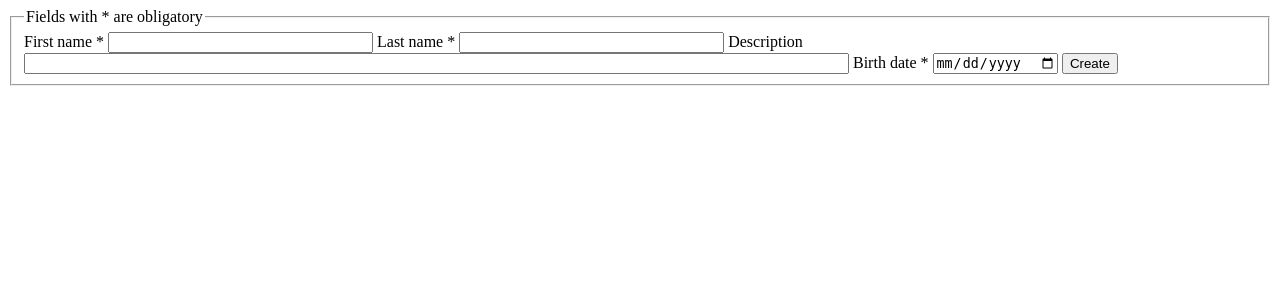
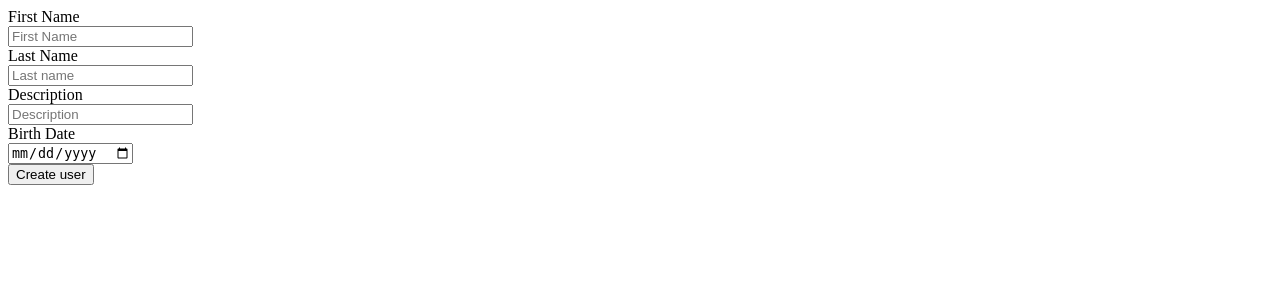
Before and after one commit to SmeagoIIum/django_mysql_docker, a Django app: page /register/ in a window 1280 px wide. Shown: the top 300 px of the page. Run offline with Django 3.2, Linux system fonts and the light colour scheme.

Commit message:
made form and user table prettier

```diff
--- a/django_mysql_docker/django_mysql_docker/urls.py
+++ b/django_mysql_docker/django_mysql_docker/urls.py
@@ -1,27 +1,7 @@
-"""django_mysql_docker URL Configuration
+from user import views as user_views
+from django.urls import path, include
+from rest_framework import routers
 
-The `urlpatterns` list routes URLs to views. For more information please see:
-    https://docs.djangoproject.com/en/3.2/topics/http/urls/
-Examples:
-Function views
-    1. Add an import:  from my_app import views
-    2. Add a URL to urlpatterns:  path('', views.home, name='home')
-Class-based views
-    1. Add an import:  from other_app.views import Home
-    2. Add a URL to urlpatterns:  path('', Home.as_view(), name='home')
-Including another URLconf
-    1. Import the include() function: from django.urls import include, path
-    2. Add a URL to urlpatterns:  path('blog/', include('blog.urls'))
-"""
-
-from django.contrib import admin
-from django.urls import path, include
-
-import opinion_ate
-from user import views as user_views
-from django.urls import include, path
-from rest_framework import routers
-from opinion_ate import views as opinion_ate_views
 from user.views import UserListView
 
 router = routers.DefaultRouter()
@@ -30,6 +10,6 @@ router = routers.DefaultRouter()
 urlpatterns = [
     # path('admin/', admin.site.urls),
     # path('', include('user.urls')),
-    path("users/", UserListView.as_view()),
+    path('', UserListView.as_view()),
     path('register/', user_views.register, name="register")
 ]
--- a/django_mysql_docker/user/forms.py
+++ b/django_mysql_docker/user/forms.py
@@ -1,9 +1,33 @@
-from django.forms import ModelForm
+from django.forms import ModelForm, TextInput, DateInput
 from django import forms
 from .models import User
 
 
 class UserForm(forms.ModelForm):
+
     class Meta:
         model = User
-        fields = '__all__'
+        fields = ['first_name', 'last_name', 'description', 'birth_date']
+        widgets = {
+            'first_name': TextInput(attrs={
+                'class': "form-control",
+                'style': 'max-width: 300px;',
+                'placeholder': 'First Name'
+                }),
+            'last_name': TextInput(attrs={
+                'class': "form-control",
+                'style': 'max-width: 300px;',
+                'placeholder': 'Last name'
+                }),
+            'description': TextInput(attrs={
+                'class': "form-control",
+                'style': 'max-width: 300px;',
+                'placeholder': 'Description'
+            }),
+            'birth_date': DateInput(attrs={
+                'class': "form-control",
+                'style': 'max-width: 300px;',
+                'placeholder': 'Birth date',
+                'type': 'date'
+            }),
+        }
--- a/django_mysql_docker/user/models.py
+++ b/django_mysql_docker/user/models.py
@@ -6,5 +6,5 @@ class User(models.Model):
     first_name = models.TextField()
     last_name = models.TextField()
     description = models.TextField()
-    birth_date = models.DateTimeField()
+    birth_date = models.DateField()
     objects = models.Manager()
--- a/django_mysql_docker/user/tables.py
+++ b/django_mysql_docker/user/tables.py
@@ -6,4 +6,4 @@ class UserTable(tables.Table):
     class Meta:
         model = User
         template_name = "django_tables2/bootstrap.html"
-        fields = ("First Name", "Last Name", "Description", "Birth date")
+        fields = ("first_name", "last_name", "description", "birth_date")
--- a/django_mysql_docker/user/templates/user/base.html
+++ b/django_mysql_docker/user/templates/user/base.html
@@ -1,14 +1,7 @@
 <!DOCTYPE html>
 <html lang="en">
 <meta charset="UTF-8">
-<head>
-<!--    {% if title %}-->
-<!--   <title> Django - Blog &#45;&#45; {{title}}   </title>-->
-<!--    {% else %}-->
-<!--    <title> Django - Blog  </title>-->
-<!--    {% endif  %}-->
 
-</head>
 <body>
     {% if messages %}
         {% for message in messages %}
--- a/django_mysql_docker/user/templates/user/register.html
+++ b/django_mysql_docker/user/templates/user/register.html
@@ -4,25 +4,38 @@
 
 {% block content %}
 
-<form method="POST" action="" id="login">
-    {% csrf_token %}
-   <fieldset>
-      <legend> Fields with * are obligatory</legend>
-        <label for="first_name">First name *
-           <input id="first_name" type="text" name="first_name" size="30">
-        </label>
-        <label for="last_name">Last name *
-           <input id="last_name" type="text" name="last_name" size="30">
-        </label>
-        <label for="description">Description
-           <input id="description" type="text" name="description" size="100">
-        </label>
-               <label for="birth_date">Birth date *
-           <input id="birth_date" type="date" name="birth_date" size="30">
-        </label>
-        <label for="Senden">
-           <input id="Senden" type="submit" name="senden" value="Create">
-        </label>
-    </fieldset>
-</form>
+<div class="container mt-5">
+    <form method="POST" action="" id="login" class="form-horizontal">
+        {% csrf_token %}
+        <div class="form-group">
+            <label class="col-sm-2 control-label">First Name</label>
+            <div class="col-sm-10">
+                {{ form.first_name }}
+            </div>
+        </div>
+        <div class="form-group">
+            <label class="col-sm-2 control-label">Last Name</label>
+            <div class="col-sm-10">
+                {{ form.last_name }}
+            </div>
+        </div>
+        <div class="form-group">
+            <label class="col-sm-2 control-label">Description</label>
+            <div class="col-sm-10">
+                {{ form.description }}
+            </div>
+        </div>
+        <div class="form-group">
+            <label class="col-sm-2 control-label">Birth Date</label>
+            <div class="col-sm-10">
+                {{ form.birth_date }}
+            </div>
+        </div>
+        <div class="form-group">
+            <div class="col-sm-offset-2 col-sm-10">
+                <input type="submit" name="senden" value="Create user" class="btn btn-primary">
+            </div>
+        </div>
+    </form>
+</div>
 {% endblock content %}
--- a/django_mysql_docker/user/urls.py
+++ b/django_mysql_docker/user/urls.py
@@ -18,6 +18,6 @@ from django.urls import path
 
 
 urlpatterns = [
-    path('', views.home, name="home"),
+    # path('', views.home, name="home"),
 
 ]
--- a/django_mysql_docker/user/views.py
+++ b/django_mysql_docker/user/views.py
@@ -4,7 +4,6 @@ from django.contrib import messages
 import logging
 from .models import User
 from django.shortcuts import render
-from django_tables2 import RequestConfig
 from django_tables2 import SingleTableView
 from .tables import UserTable
 
@@ -26,21 +25,25 @@ def register(request):
             except Exception as e:
                 print(e)
                 raise e
-
     else:
         userform = UserForm()
-    return render(request, 'user/register.html', {'user': userform})
+    return render(request, 'user/register.html', {'form': userform})
 
 
-def home(request):
-    table = UserTable(User.objects.all())
-    model = User
-    table_class = UserTable
-    RequestConfig(request).configure(table)
-    return render(request, 'user/home.html', {'table': table})
+# def home(request):
+#     table = User.objects.all()
+#     model = User
+#     return render(request, 'user/home.html', locals())
 
 
 class UserListView(SingleTableView):
     model = User
     table_class = UserTable
     template_name = 'user/user.html'
+
+
+def get_context_data(self, **kwargs):
+    context = super().get_context_data(**kwargs)
+    table = UserTable(User.objects.all())
+    context['table'] = table
+    return context
--- a/docker-compose.yml
+++ b/docker-compose.yml
@@ -15,11 +15,11 @@ services:
       - "8000:8000"
     depends_on:
       - mysql-airflow
-    restart: on-failure
+    restart: always
 
   adminer-airflow:
     image: adminer
-    restart: unless-stopped
+    restart: always
     container_name: adminer-airflow
     depends_on:
       - mysql-airflow
@@ -28,7 +28,7 @@ services:
 
   mysql-airflow:
     image: mysql:8.0.19
-    restart: unless-stopped
+    restart: always
     container_name: mysql-airflow
     ports:
       - 53306:3306
```
Also changed, not shown: django_mysql_docker/django_mysql_docker/settings.py (+12 -24 lines), django_mysql_docker/user/templates/user/home.html (deleted, +0 -11 lines), README.MD.
